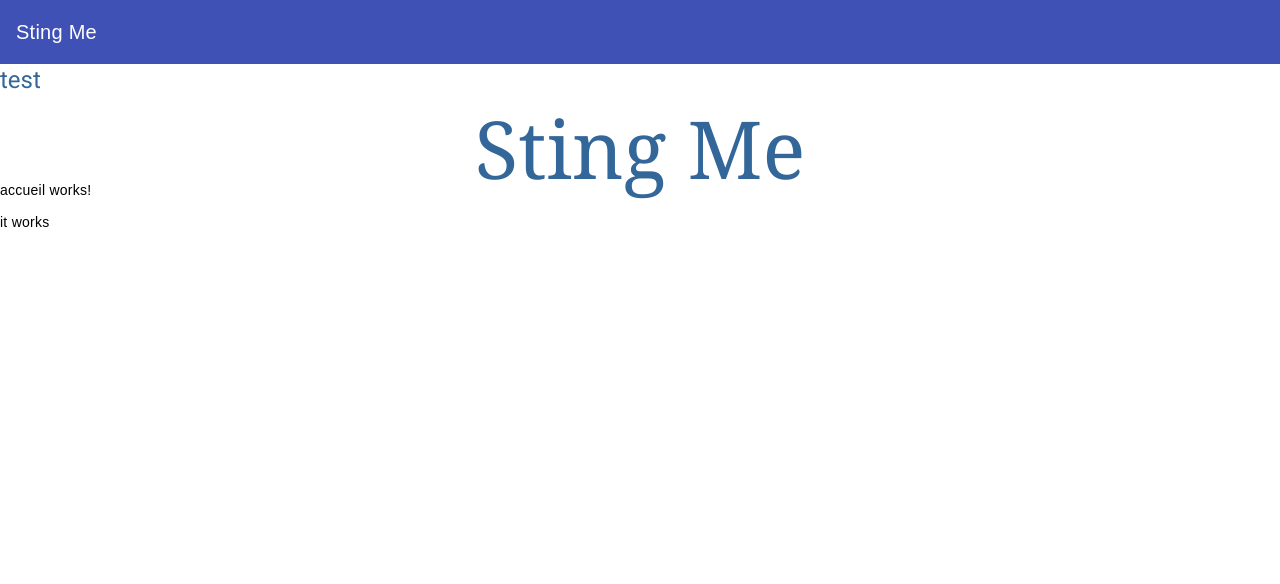
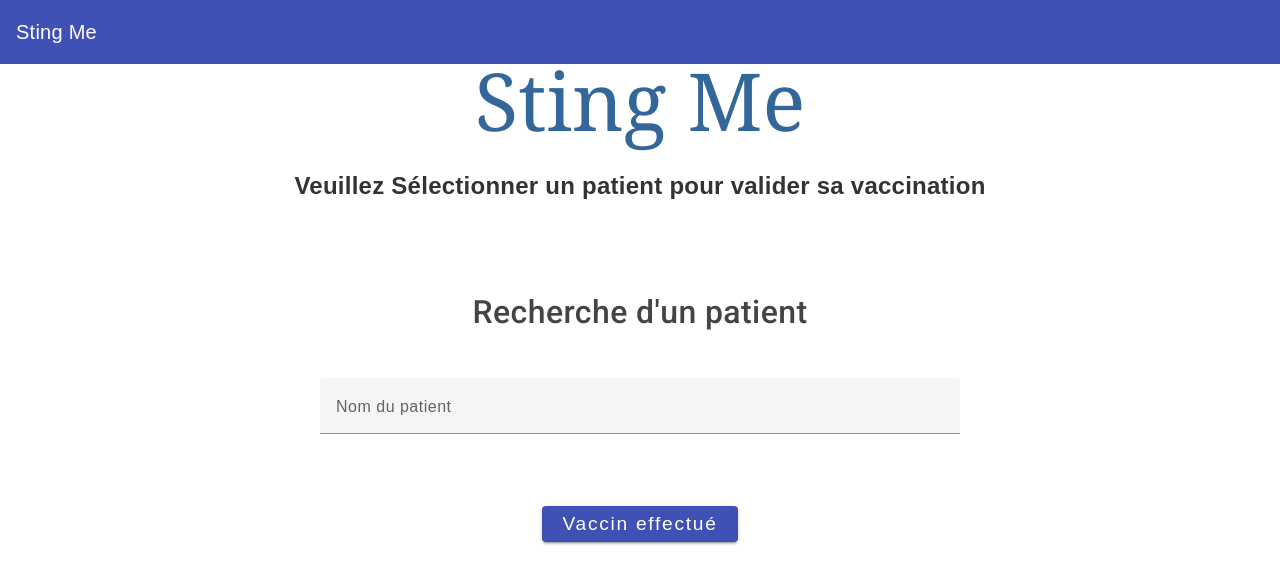
Before and after one commit to ash-hsa/projet_fullstack, an Angular app in the folder frontend/: page /accueil in a window 1280 px wide. Shown: the top 584 px of the page. Built offline with nearby package versions, Linux system fonts and the light colour scheme.

Commit message:
page recherche patient et bouton vaccination

```diff
--- a/frontend/src/app/accueil/accueil.component.html
+++ b/frontend/src/app/accueil/accueil.component.html
@@ -1,3 +1,3 @@
-<p>accueil works!</p>
+<p>Veuillez Sélectionner un patient pour valider sa vaccination</p>
 
 <app-medecin-patient-search></app-medecin-patient-search>
--- a/frontend/src/app/accueil/accueil.component.scss
+++ b/frontend/src/app/accueil/accueil.component.scss
@@ -0,0 +1,8 @@
+
+p {
+    text-align: center;
+    font-size: 1.5rem;
+    font-weight: bold;
+    margin-top: 60px;
+    color: #333;
+  }
--- a/frontend/src/app/app.component.html
+++ b/frontend/src/app/app.component.html
@@ -2,7 +2,7 @@
     <span>{{ title }}</span>
 </mat-toolbar>
 
-<h1>test</h1>
+
 
 
 <br><h1 class="my_h1">{{ title }}</h1>
--- a/frontend/src/app/app.config.ts
+++ b/frontend/src/app/app.config.ts
@@ -6,5 +6,5 @@ import { provideHttpClient } from '@angular/common/http';
 import { provideAnimationsAsync } from '@angular/platform-browser/animations/async';
 
 export const appConfig: ApplicationConfig = {
-  providers: [provideZoneChangeDetection({ eventCoalescing: true }), provideRouter(routes), provideHttpClient(), provideAnimationsAsync(), provideAnimationsAsync()]
+  providers: [provideZoneChangeDetection({ eventCoalescing: true }), provideRouter(routes), provideHttpClient(), provideAnimationsAsync(), provideAnimationsAsync(), provideAnimationsAsync()]
 };
--- a/frontend/src/app/medecin-patient-search/medecin-patient-search.component.html
+++ b/frontend/src/app/medecin-patient-search/medecin-patient-search.component.html
@@ -1,30 +1,16 @@
-<p>it works</p>
+<h2 class="title">Recherche d'un patient</h2>
 
-
-<!-- <h2 class="title">Recherche d'un patient</h2>
-
+<!-- Barre de recherche -->
 <div class="search-container">
   <mat-form-field appearance="fill" class="search-field">
     <mat-label>Nom du patient</mat-label>
-    <input matInput [(ngModel)]="searchTerm" placeholder="Entrez un nom..." (input)="onSearch()">
+    <input matInput placeholder="Entrez un nom...">
   </mat-form-field>
-
-  <button mat-raised-button color="primary" (click)="onSearch()">Rechercher</button>
 </div>
 
-<div *ngIf="patients.length > 0" class="results-container">
-  <h3>Résultats :</h3>
-  <mat-list>
-    <mat-list-item *ngFor="let patient of patients">
-      <span>{{ patient.nom }} {{ patient.prenom }}</span>
-      <button mat-icon-button color="accent" (click)="goToValidation(patient)">
-        <mat-icon>check_circle</mat-icon>
-      </button>
-    </mat-list-item>
-  </mat-list>
+<!-- Bouton "Vaccin effectué" -->
+<div class="button-container">
+  <button mat-raised-button color="primary" class="vaccination-button">
+    Vaccin effectué
+  </button>
 </div>
-
-<div *ngIf="patients.length === 0 && searchTerm" class="no-results">
-  <p>Aucun patient trouvé.</p>
-</div>
- -->
--- a/frontend/src/app/medecin-patient-search/medecin-patient-search.component.scss
+++ b/frontend/src/app/medecin-patient-search/medecin-patient-search.component.scss
@@ -1,32 +1,28 @@
 .title {
   text-align: center;
   font-size: 2rem;
-    margin-bottom: 1rem;
+  margin-bottom: 20px;
+  margin-top: 100px;
 }
 
 .search-container {
   display: flex;
   justify-content: center;
-    gap: 10px;
   margin-bottom: 20px;
+  margin-top: 50px;
 }
 
 .search-field {
   width: 50%;
 }
 
-  .results-container {
-    margin-top: 20px;
-    padding: 10px;
+.button-container {
+  display: flex;
+  justify-content: center;
+  margin-top: 50px;
 }
 
-  mat-list-item {
-    display: flex;
-    justify-content: space-between;
-    align-items: center;
+.vaccination-button {
+  font-size: 1.2rem;
+  padding: 10px 20px;
 }
-
-  .no-results {
-    text-align: center;
-    color: red;
-  }
```
Also changed, not shown: frontend/src/app/medecin-patient-search/medecin-patient-search.component.ts (+11 -28 lines). Lines whose indentation alone changed are shown as unchanged.
